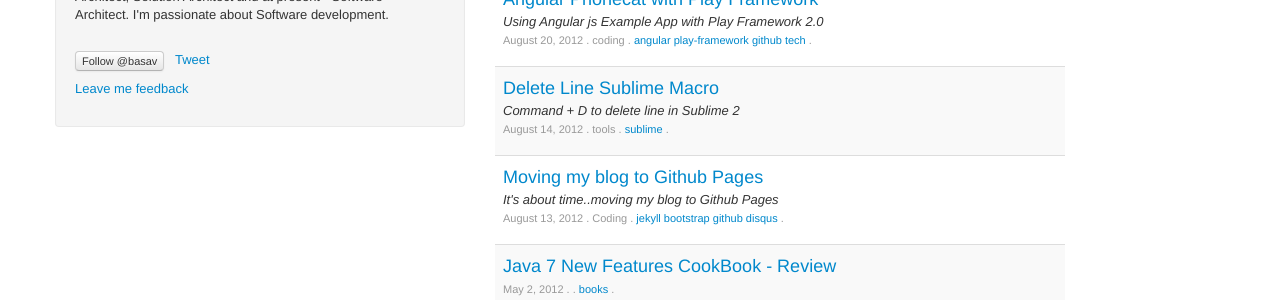
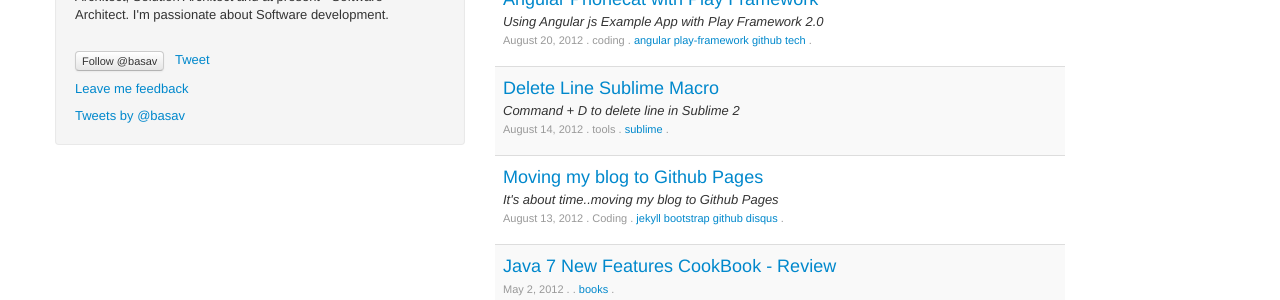
Before and after one commit to basav/basav.github.com, a Jekyll site: the page built from index.html, in a window 1280 px wide and 900 px high. Shown: the part 421-721 px from the top of the window. Built offline with Jekyll 4.4.1, drawn with Linux system fonts in a browser that asks for light colours; Markdown is read by kramdown in place of the engine named in the settings; comment, search, counter and statistics services are not loaded.

Commit message:
adding twitter widget

```diff
--- /dev/null
+++ b/_includes/twitter.html
@@ -0,0 +1,2 @@
+<a class="twitter-timeline" href="https://twitter.com/basav" data-widget-id="306332106055880704">Tweets by @basav</a>
+<script>!function(d,s,id){var js,fjs=d.getElementsByTagName(s)[0];if(!d.getElementById(id)){js=d.createElement(s);js.id=id;js.src="//platform.twitter.com/widgets.js";fjs.parentNode.insertBefore(js,fjs);}}(document,"script","twitter-wjs");</script>
--- a/_layouts/layout.html
+++ b/_layouts/layout.html
@@ -31,6 +31,7 @@
 			    <div class="span4 columns well">
 				    <h2>Hello. I'm Basav</h2>
 				    {% include aboutme.html %}
+            {% include twitter.html %}
 				</div>
 				<div class="span6 columns">
 					{{ content }}
```
